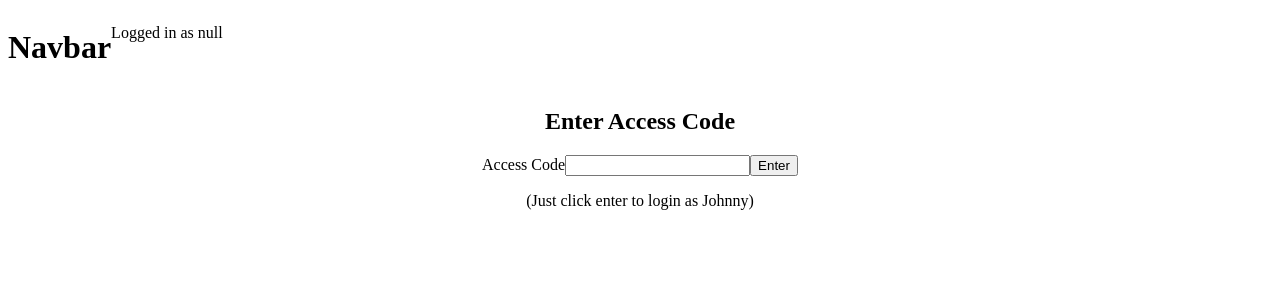
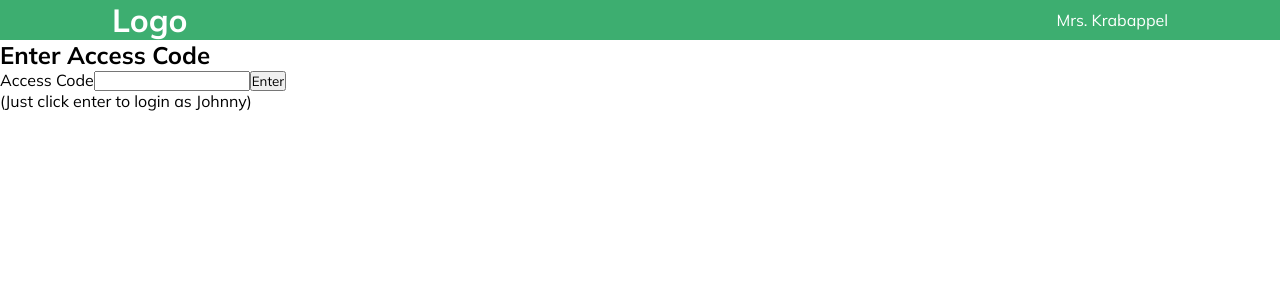
Before and after one commit to kurtisgrant/smart-money, a React (Create React App) app in the folder frontend-react/: page /sim/1 in a window 1280 px wide. Shown: the top 300 px of the page. Built offline with nearby package versions, Linux system fonts and the light colour scheme.

Commit message:
Add navbar and style

```diff
--- a/frontend-react/src/App.scss
+++ b/frontend-react/src/App.scss
@@ -1,38 +1,50 @@
-.App {
-  text-align: center;
+@import url('https://fonts.googleapis.com/css2?family=Mulish:wght@300;400;700&display=swap');
+
+* {
+  margin: 0;
+  padding: 0;
+  font-family: 'Mulish', sans-serif;
 }
 
-.App-logo {
-  height: 40vmin;
-  pointer-events: none;
+body {
+  background-color: #FFFFFF;
 }
 
-@media (prefers-reduced-motion: no-preference) {
-  .App-logo {
-    animation: App-logo-spin infinite 20s linear;
-  }
-}
+// .App {
+//   text-align: center;
+// }
 
-.App-header {
-  background-color: #282c34;
-  min-height: 100vh;
-  display: flex;
-  flex-direction: column;
-  align-items: center;
-  justify-content: center;
-  font-size: calc(10px + 2vmin);
-  color: white;
-}
+// .App-logo {
+//   height: 40vmin;
+//   pointer-events: none;
+// }
 
-.App-link {
-  color: #61dafb;
-}
+// @media (prefers-reduced-motion: no-preference) {
+//   .App-logo {
+//     animation: App-logo-spin infinite 20s linear;
+//   }
+// }
 
-@keyframes App-logo-spin {
-  from {
-    transform: rotate(0deg);
-  }
-  to {
-    transform: rotate(360deg);
-  }
-}
+// .App-header {
+//   background-color: #282c34;
+//   min-height: 100vh;
+//   display: flex;
+//   flex-direction: column;
+//   align-items: center;
+//   justify-content: center;
+//   font-size: calc(10px + 2vmin);
+//   color: white;
+// }
+
+// .App-link {
+//   color: #61dafb;
+// }
+
+// @keyframes App-logo-spin {
+//   from {
+//     transform: rotate(0deg);
+//   }
+//   to {
+//     transform: rotate(360deg);
+//   }
+// }
--- a/frontend-react/src/components/Button.jsx
+++ b/frontend-react/src/components/Button.jsx
@@ -1,7 +1,7 @@
 import classNames from "classnames";
 import './Button.scss';
 
-function Button({ green, white, onClick }) {
+function Button({ children, green, white, onClick }) {
 
   let btnClass = classNames(
     "button",
@@ -14,7 +14,7 @@ function Button({ green, white, onClick }) {
    return (
      <div>
       <button className={btnClass} onClick={onClick}>
-        Button
+        {children}
       </button>
       </div>
    );
--- a/frontend-react/src/components/Navbar.jsx
+++ b/frontend-react/src/components/Navbar.jsx
@@ -1,13 +1,23 @@
 import React from 'react';
 import { Link } from 'react-router-dom';
+import './Navbar.scss';
 
 function Navbar({ appState }) {
-  return (
-    <div style={{ display: 'flex' }}>
-      <h1>Navbar</h1>
-      <p>Logged in as {appState.user ? appState.user.name : 'null'}</p>
-    </div>
-  );
+	return (
+		// <div style={{ display: 'flex' }}>
+		//   <h1>Navbar</h1>
+		//   <p>Logged in as {appState.user ? appState.user.name : 'null'}</p>
+		// </div>
+		<div className="navbar">
+			<div className="logo">
+				<h1>Logo</h1>
+			</div>
+			<div className="user-name">
+				<div>Mrs. Krabappel</div>
+				{/* <div>{appState.user ? appState.user.name : null}</div> */}
+			</div>
+		</div>
+	);
 }
 
 export default Navbar;
--- /dev/null
+++ b/frontend-react/src/components/Navbar.scss
@@ -0,0 +1,16 @@
+.navbar {
+  display: flex;
+  justify-content: space-between;
+  align-items: center;
+  background-color: #3DAE70;
+
+  .logo {
+    margin-left: 7rem;
+    color: #FFFFFF;
+  }
+
+  .user-name {
+    margin-right: 7rem;
+    color: #FFFFFF;
+  }
+}
```
